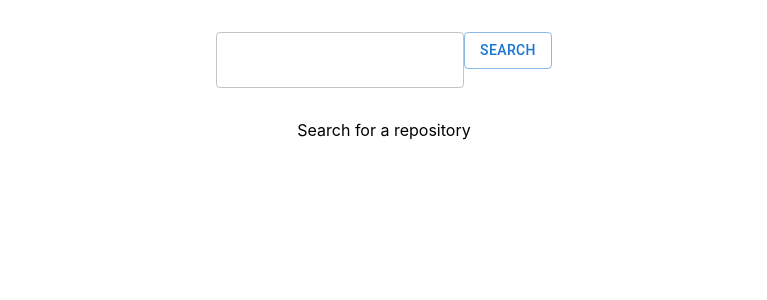
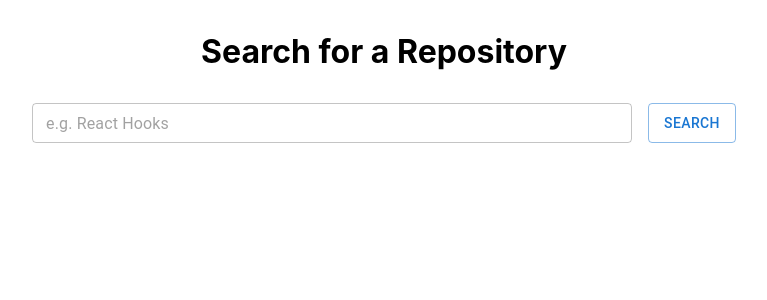
Before and after one commit to mollywilson/github-api, a React (Create React App) app in the folder github-api-search/: page / in a window 1280 px wide. Shown: the top 300 px of the page, without its empty margins (256-1023 px from the left). Built offline with nearby package versions, Linux system fonts and the light colour scheme.

Commit message:
Add detailed view

```diff
--- a/github-api-search/src/App.js
+++ b/github-api-search/src/App.js
@@ -33,21 +33,25 @@ function App() {
   return (
     <ThemeProvider theme={theme}>
       <div className="App">
+        <Box sx={{margin: 4}}>
+          <h1>Search for a Repository</h1>
+        </Box>
 
 <Box my={4}>
 <form onSubmit={handleSubmit}>
         <div>
-          <TextField type="text" color='primary' variant='outlined' onChange={e => setQuery(e.target.value)}/>
-          <Button variant="outlined" color="primary" type="submit">Search</Button>
+          <TextField type="text" color='primary' variant='outlined' placeholder="e.g. React Hooks" sx={{
+        width: 600 }} size='small' onChange={e => setQuery(e.target.value)}/>
+          <Button variant="outlined" color="primary" type="submit" sx={{height: 40, ml: 2}}>Search</Button>
         </div>
       </form>
 </Box>
-
-
         { items.length ?
           <section>
-            <h1> Repository results for "{query}"</h1>
-            <div>
+            <Box sx={{mb: 2}}>
+              <h1> Repository results for "{query}"</h1>
+            </Box>
+            <Box sx={{mx: 10}}>
               <Grid container spacing={3}>
                   {items.map((item) => (
                     <Grid item xs={4}>
@@ -55,8 +59,8 @@ function App() {
                     </Grid>
                     ))}
               </Grid>
-            </div>
-          </section> : "Search for a repository"
+            </Box>
+          </section> : ""
         }
       </div>
     </ThemeProvider>
--- a/github-api-search/src/Repo.js
+++ b/github-api-search/src/Repo.js
@@ -1,11 +1,24 @@
-import { Card, CardContent, Link, Typography, useTheme } from "@mui/material";
+import { Box, Card, CardActions, CardContent, Collapse, IconButton, Link, Typography, useTheme } from "@mui/material";
+import ExpandLessIcon from '@material-ui/icons/ExpandLess';
+import ExpandMoreIcon from '@material-ui/icons/ExpandMore';
+import { useState } from "react";
+import { Global, css } from '@emotion/react'
 
 export default function Repo(props) {
 
+
     const theme = useTheme();
+    const [expanded, setExpanded] = useState(false);
+
+    const ExpandIcon = ({ expanded }) =>
+        expanded ? <ExpandLessIcon /> : <ExpandMoreIcon />;
+
+    const toggleExpanded = () => {
+        setExpanded(!expanded);
+    };
 
     return (
-        <Card variant="outlined">
+        <Card variant="outlined" sx={{ boxShadow: 3}} >
             <CardContent>
                 <Typography gutterBottom variant="h5" component="div">
                     <Link href={props.html_url}>{props.name}</Link>
@@ -17,11 +30,29 @@ export default function Repo(props) {
                         </Link>
                     </p>
                 </Typography>
+                <CardActions disableActionSpacing>
+                    <Box sx={{ display: 'flex'}}>
+                        <Box>
+                            Details
+                            <IconButton
+                                onClick={toggleExpanded}
+                            >
+                                <ExpandIcon expanded={expanded} />
+                            </IconButton>
+                        </Box>
 
-                <h2>Detailed view:</h2>
-                <p>Forks: {props.forks_count}</p>
-                <p>Stars: {props.stargazers_count}</p>
-                <p>Open Issues: {props.open_issues_count}</p>
+                    </Box>
+
+                </CardActions>
+                <Collapse in={expanded}>
+                    <CardContent>
+                        <Typography>
+                            <p>Forks: {props.forks_count}</p>
+                            <p>Stars: {props.stargazers_count}</p>
+                            <p>Open Issues: {props.open_issues_count}</p>
+                        </Typography>
+                    </CardContent>
+                </Collapse>
 
             </CardContent>
         </Card>
```
